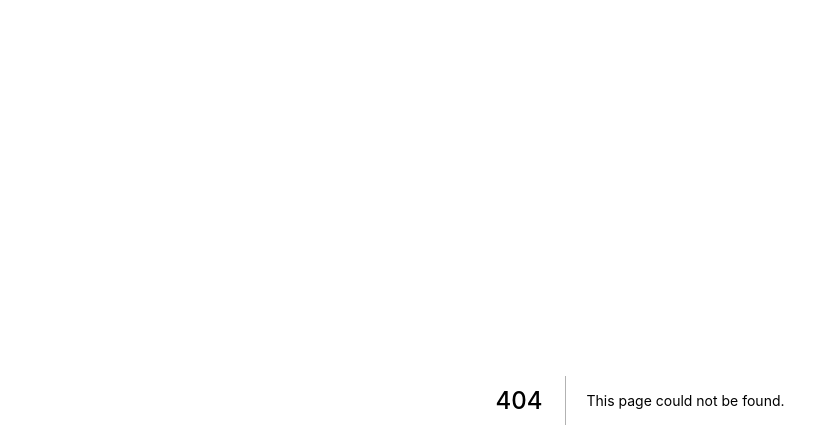
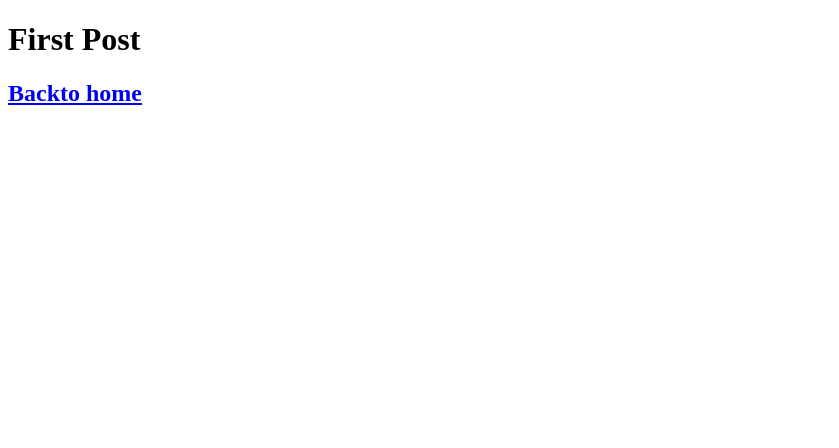
Before and after one commit to kazuy/start-nextjs, a Next.js app: page /posts/first-post in a window 1280 px wide. Before the commit this address had no page. Shown: the top 448 px of the page, without its empty margins (0-839 px from the left). Built offline with nearby package versions, Linux system fonts and the light colour scheme.

Commit message:
Linkコンポーネントを使用した画面遷移を追加

```diff
--- a/pages/index.js
+++ b/pages/index.js
@@ -1,4 +1,5 @@
 import Head from 'next/head'
+import Link from 'next/link'
 
 export default function Home() {
   return (
@@ -10,7 +11,7 @@
 
       <main>
         <h1 className="title">
-          Learn <a href="https://nextjs.org">Next.js!</a>
+          Read <Link href="/posts/first-post"><a>this page!</a></Link>
         </h1>
 
         <p className="description">
--- /dev/null
+++ b/pages/posts/first-post.js
@@ -0,0 +1,14 @@
+import Link from 'next/link'
+
+export default function FirstPost() {
+  return (
+    <>
+      <h1>First Post</h1>
+      <h2>
+        <Link href="/">
+          <a>Backto home</a>
+        </Link>
+      </h2>
+    </>
+  )
+}
```
